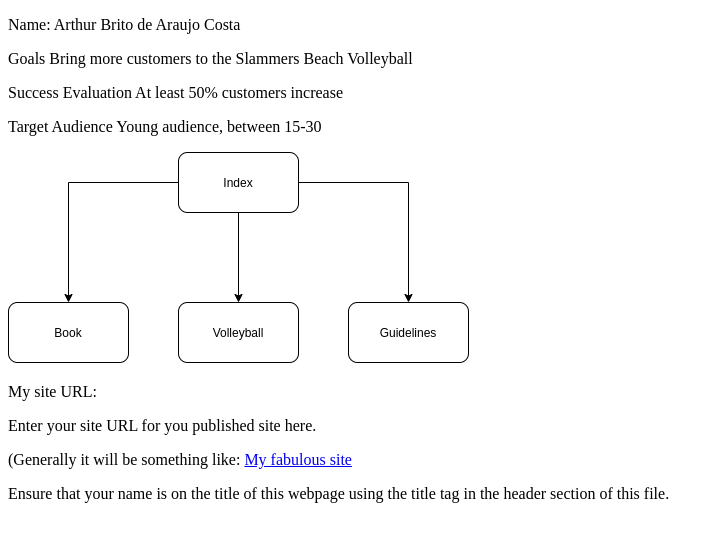
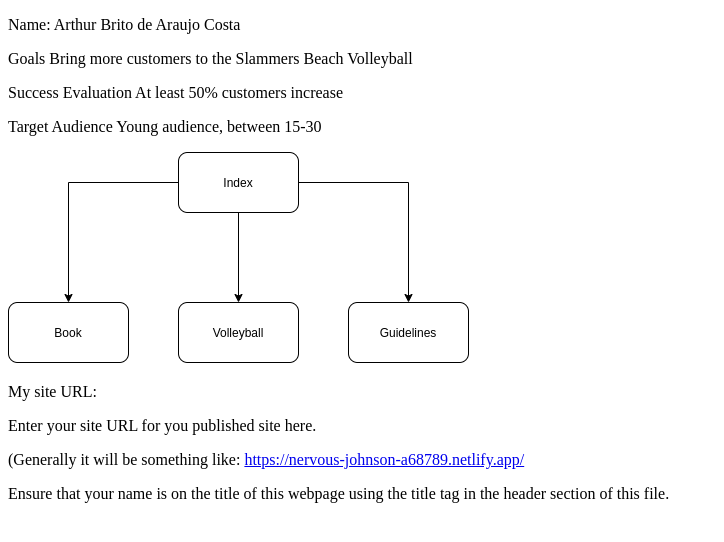
Before and after one commit to ArthurBrito/assesment-1, a plain HTML site: page plan.html in a window 1280 px wide. Shown: the whole page, without its empty margins (0-724 px from the left). Drawn offline with Linux system fonts and the light colour scheme.

Commit message:
add site link

```diff
--- a/plan.html
+++ b/plan.html
@@ -22,7 +22,9 @@
 
     <p>
       (Generally it will be something like:
-      <a href="http://www.siteground.com/diannah">My fabulous site</a>
+      <a href="https://nervous-johnson-a68789.netlify.app/"
+        >https://nervous-johnson-a68789.netlify.app/</a
+      >
     </p>
 
     <p>
```
